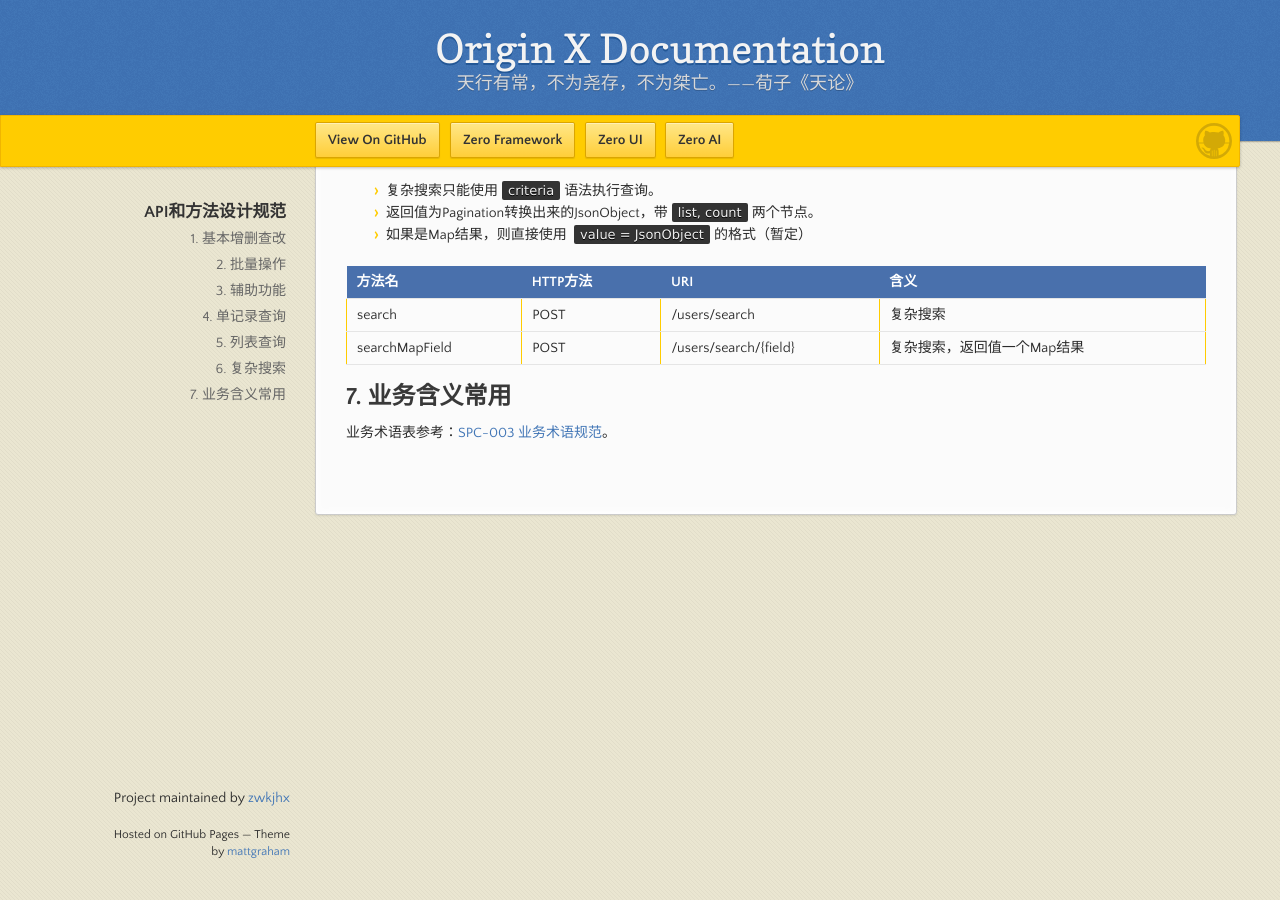
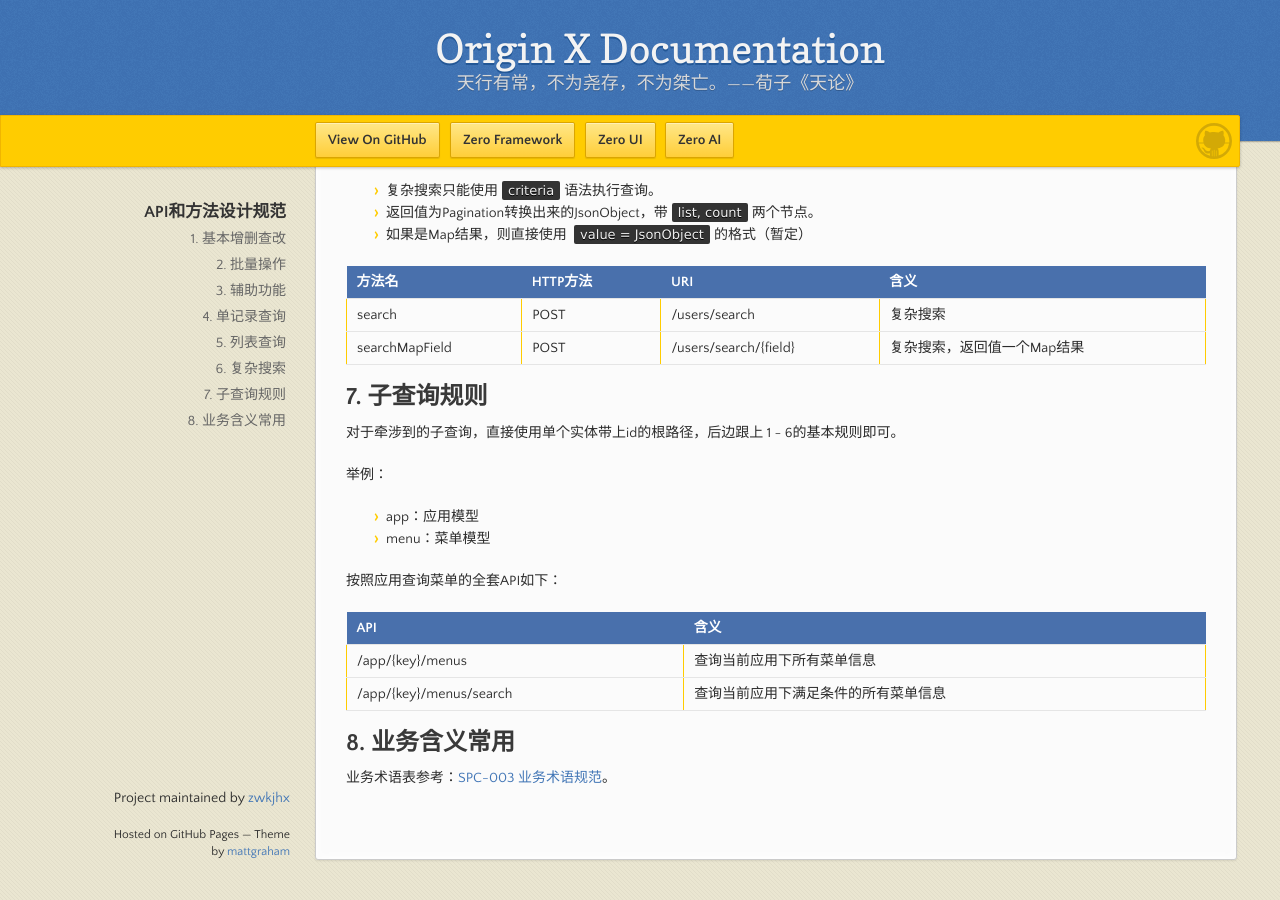
Before and after one commit to zwkjhx/ox-doc, a Jekyll site: the page built from specification/1-zerogui-fan/spc-002-apihe-fang-fa-she-ji-gui-fan.md, in a window 1280 px wide and 900 px high, scrolled down 1521 px. Built offline with Jekyll 4.4.1, drawn with Linux system fonts in a browser that asks for light colours; our own code applies the rules of GitHub Pages for plain Markdown files.

Commit message:
Updates specification/1-zerogui-fan/spc-002-apihe-fang-fa-she-ji-gui-fan.md
Auto commit by GitBook Editor

```diff
--- a/specification/1-zerogui-fan/spc-002-apihe-fang-fa-she-ji-gui-fan.md
+++ b/specification/1-zerogui-fan/spc-002-apihe-fang-fa-she-ji-gui-fan.md
@@ -71,6 +71,22 @@ Api类中的方法定义一般有两套，这个开发者可以根据实际情
 | search | POST | /users/search | 复杂搜索 |
 | searchMapField | POST | /users/search/{field} | 复杂搜索，返回值一个Map结果 |
 
-## 7. 业务含义常用
+## 7. 子查询规则
+
+对于牵涉到的子查询，直接使用单个实体带上id的根路径，后边跟上 1 - 6的基本规则即可。
+
+举例：
+
+* app：应用模型
+* menu：菜单模型
+
+按照应用查询菜单的全套API如下：
+
+| API | 含义 |
+| :--- | :--- |
+| /app/{key}/menus | 查询当前应用下所有菜单信息 |
+| /app/{key}/menus/search | 查询当前应用下满足条件的所有菜单信息 |
+
+## 8. 业务含义常用
 
 业务术语表参考：[SPC-003 业务术语规范](/specification/1-zerogui-fan/spc-003-ye-wu-zhu-yu-gui-fan.md)。
```
